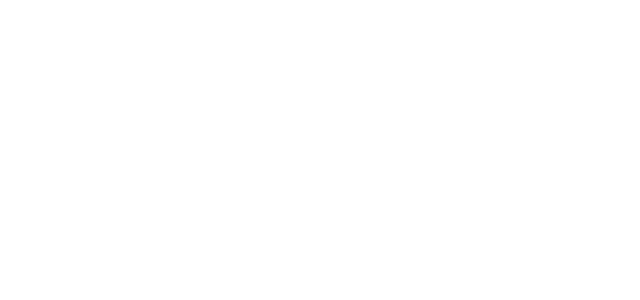
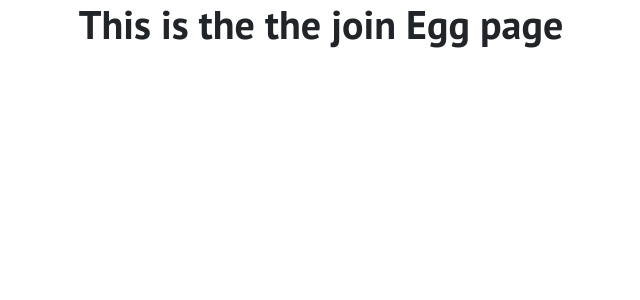
Before and after one commit to Isaac3N/MusicEggg, a React (Create React App) app in the folder frontend/: page /JoinEgg in a window 1280 px wide. Shown: the top 300 px of the page, without its empty margins (319-959 px from the left). Built offline with nearby package versions, Linux system fonts and the light colour scheme.

Commit message:
join egg page created

```diff
--- a/frontend/src/App.js
+++ b/frontend/src/App.js
@@ -4,6 +4,7 @@ import {BrowserRouter as Router, Switch, Route} from 'react-router-dom'
 import Home from './components/pages/Home'
 import CreateEgg from './components/pages/CreateEgg'
 import Egg from './components/pages/Egg';
+import JoinEgg from './components/pages/JoinEgg';
 
 function App() {
   return (
@@ -12,6 +13,7 @@ function App() {
         <Switch>
           <Route path='/' exact component={Home} />
           <Route path='/CreateEgg' component={CreateEgg}/>
+          <Route path='/JoinEgg' component={JoinEgg}/>
           <Route path='/egg/:eggCode' component={Egg}/>
         </Switch>
       </Router>
--- a/frontend/src/components/pages/Egg.js
+++ b/frontend/src/components/pages/Egg.js
@@ -20,6 +20,7 @@ const Egg = ({match}) => {
             setIshost(
                 data.is_host,
             )
+            console.log(data.is_host)
             setService(
                 data.streaming_service,
             )
--- /dev/null
+++ b/frontend/src/components/pages/JoinEgg.js
@@ -0,0 +1,11 @@
+import React from 'react'
+
+const JoinEgg = () => {
+    return (
+        <div>
+            <h1>This is the the join Egg page</h1>
+        </div>
+    )
+}
+
+export default JoinEgg
```
Also changed, not shown: 1 other file (tests, documents, lock files or other folders).
